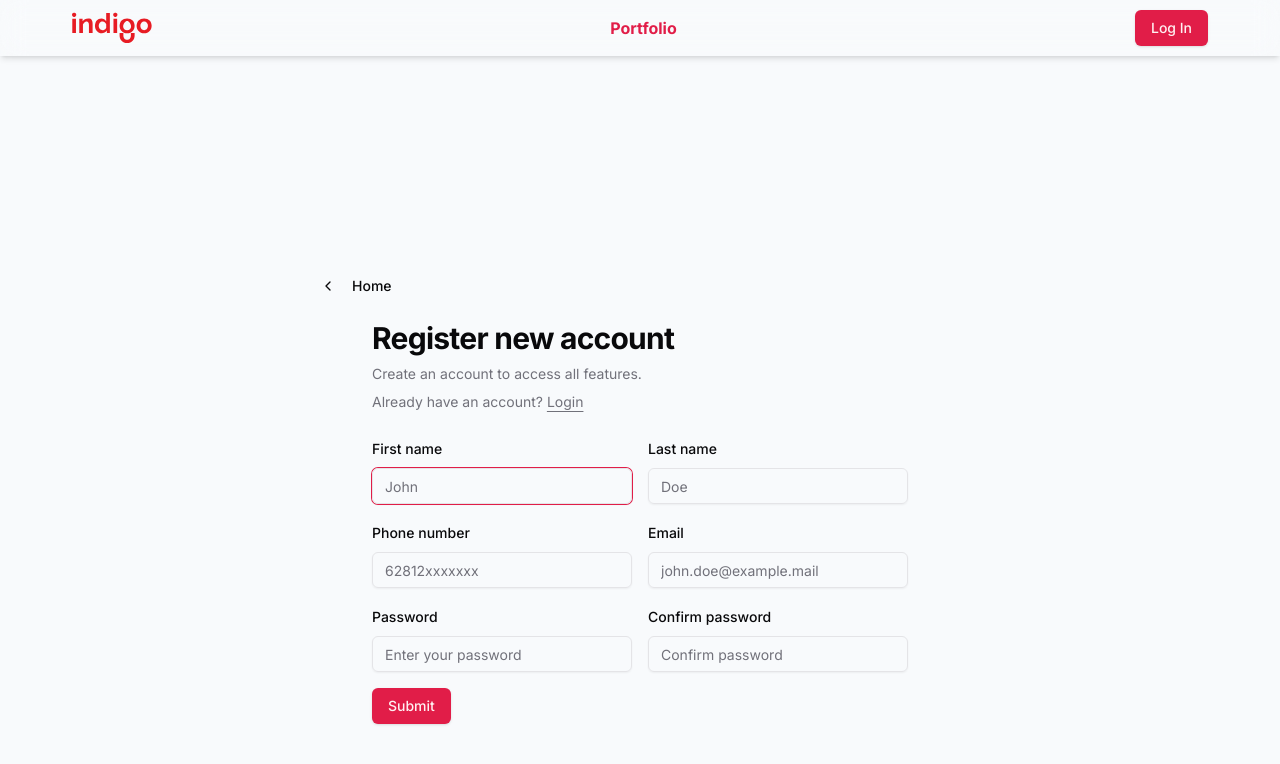
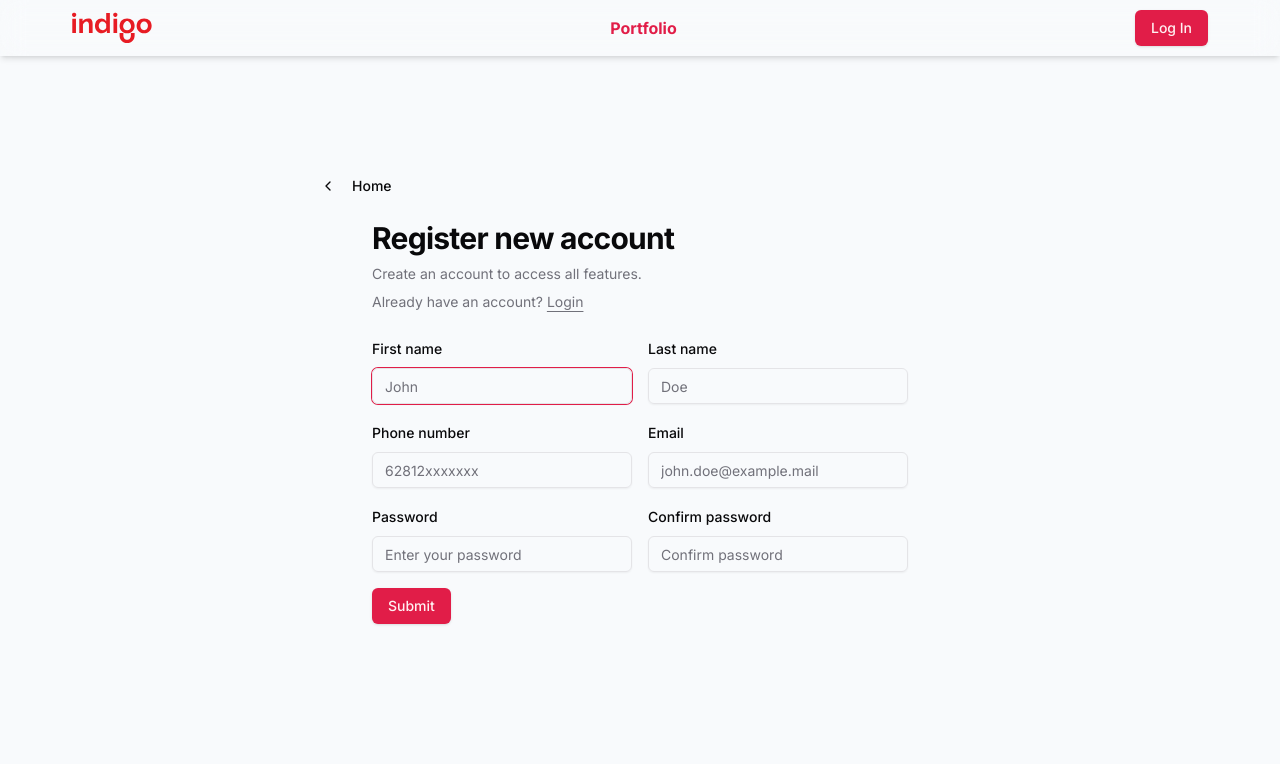
Before and after one commit to notalent2code/frontend-data-engine, a Next.js app: page /auth/register in a window 1280 px wide. Shown: the top 764 px of the page. Built offline with nearby package versions, Linux system fonts and the light colour scheme; no server answers.

Commit message:
Remove unnecessary padding in register page

```diff
--- a/src/app/auth/register/page.tsx
+++ b/src/app/auth/register/page.tsx
@@ -7,7 +7,7 @@ import Register from '@/components/auth/Register';
 
 const Page: FC = () => {
   return (
-    <div className='max-w-2xl mx-auto h-fit pt-[100px] space-y-4'>
+    <div className='max-w-2xl mx-auto h-fit space-y-4'>
       <Link
         href='/'
         className={cn(
```
